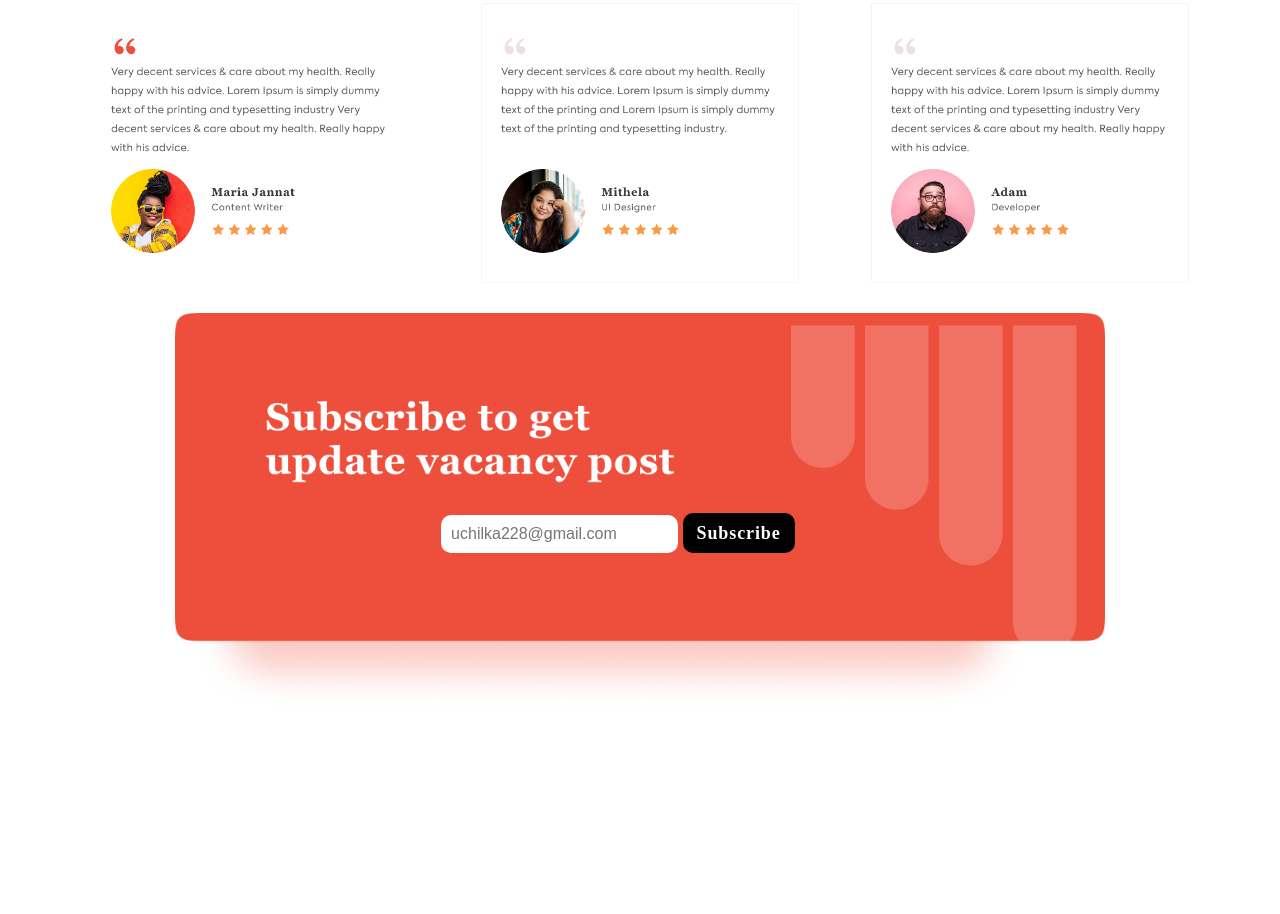
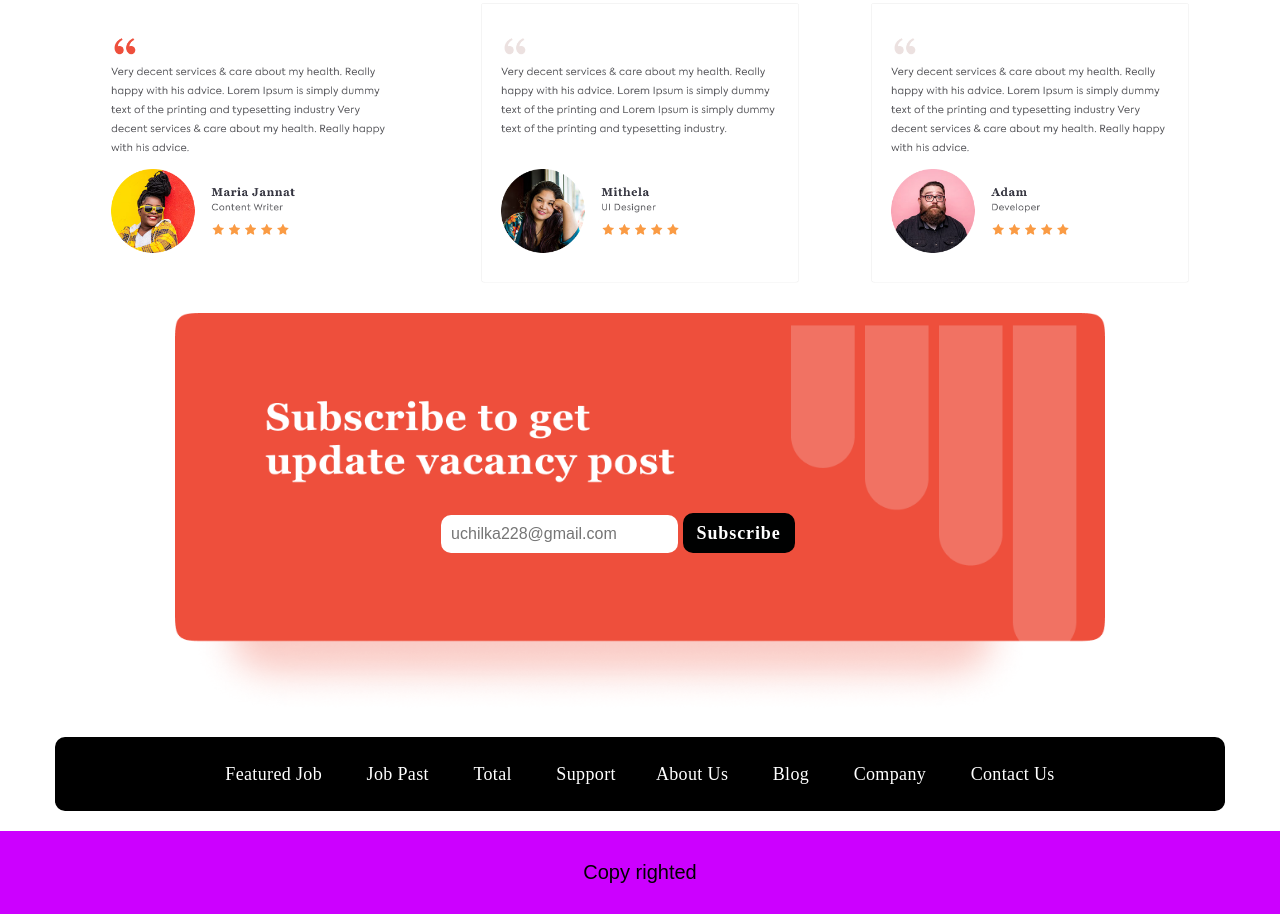
Before and after one commit to Dracondrus/Jopbly, a plain HTML site: page index.html in a window 1280 px wide. Shown: the part 1738-2652 px from the top of the page. Before the commit the page ends 2475 px from the top, so only its background shows below. Drawn offline with Linux system fonts and the light colour scheme.

Commit message:
finished

```diff
--- a/css/adaptiv.scss
+++ b/css/adaptiv.scss
@@ -9,6 +9,15 @@
 }
 
 @media (max-width: 992px) {
+    .footer__links {
+        flex-direction: column;
+        text-align: center;
+
+
+    }
+    .footer__user {
+        margin-top: 20px;
+    }
     .subscribe__item img {
 
         width: auto;
--- a/css/style.scss
+++ b/css/style.scss
@@ -440,3 +440,35 @@ letter-spacing: 0.05em;
     padding: 10px 20px 10px 10px;
     transition: all 0.4s ease;
 }
+
+.footer__links {
+    padding: 20px 0;
+    display: flex;
+    justify-content: center;
+    border-radius: 10px;
+    background: #000000;
+
+}
+.footer__links a {
+    transition: all 0.4s ease;
+    font-family: 'Axiforma';
+font-style: normal;
+font-weight: 500;
+font-size: 18px;
+line-height: 34px;
+color: #fff;
+
+
+letter-spacing: 0.02em;
+    padding: 0 20px;
+}
+.footer__links a:hover{
+ color: #ff9061;
+}
+.dracondrus__chaynus {
+    margin-top: 20px;
+    background-color: rgb(204, 0, 255);
+    padding: 30px;
+    text-align: center;
+    font-size: 20px;
+}
--- a/index.html
+++ b/index.html
@@ -148,9 +148,30 @@
         </div>
     </div>
 </div>
+<footer class="footer">
+    <div class="container">
+        <div class="footer__links">
+            <div class="footer__explore link">
+                <a href="#">Featured Job</a>
+                <a href="#">Job Past</a>
+                <a href="#">Total</a>
+                <a href="#">Support</a>
+
+            </div>
+            <div class="footer__user link">
+                <a href="#">About Us</a>
+                <a href="#">Blog</a>
+                <a href="#">Company</a>
+                <a href="#">Contact Us</a>
+            </div>
+        </div>
+    </div>
+</footer>
+
+</div>
 
 
-</div>
+<div class="dracondrus__chaynus">Copy righted</div>
         <script src="js/script.js"></script>
 </body>
 
```
Also changed, not shown: css/adaptiv.css, css/style.css.
